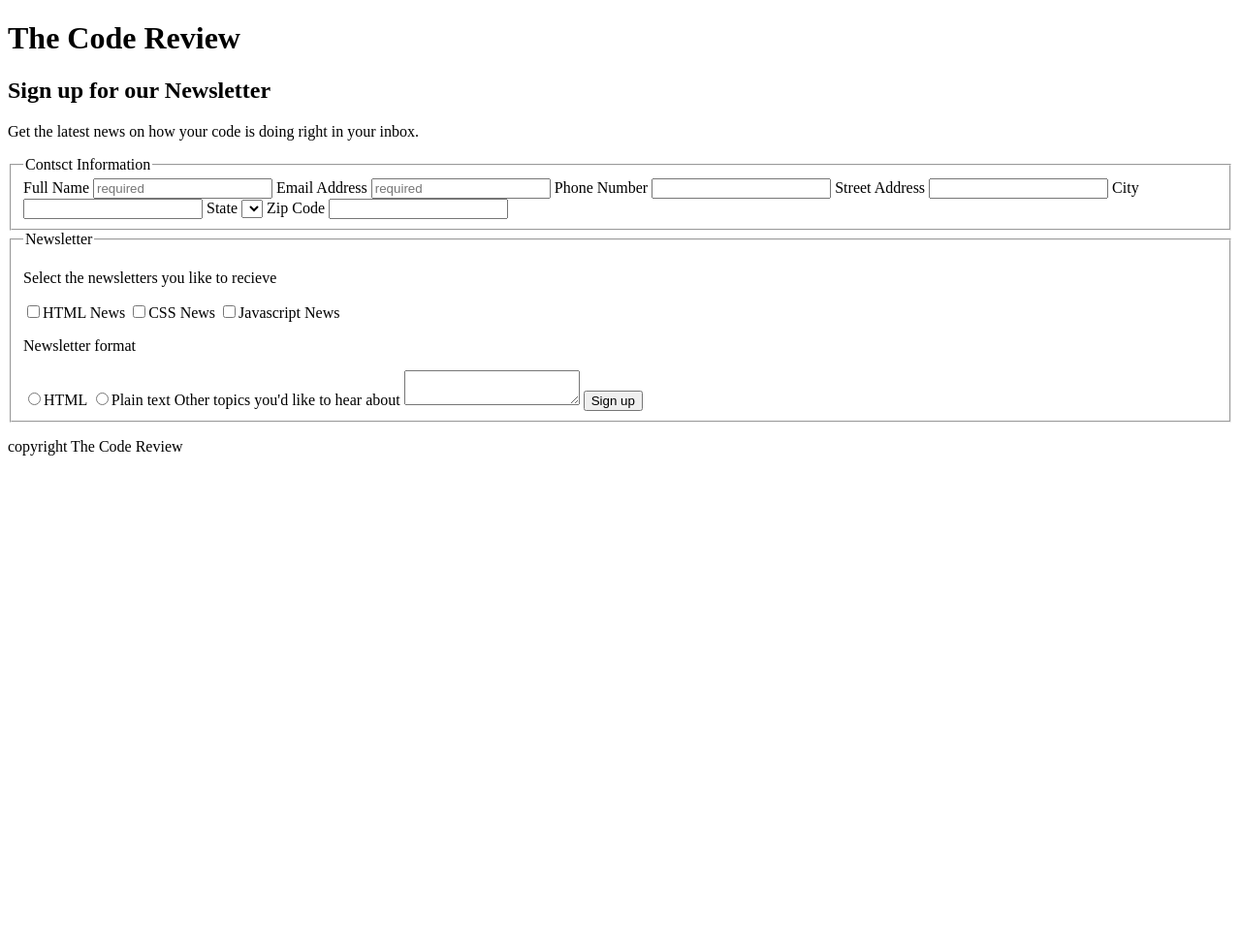
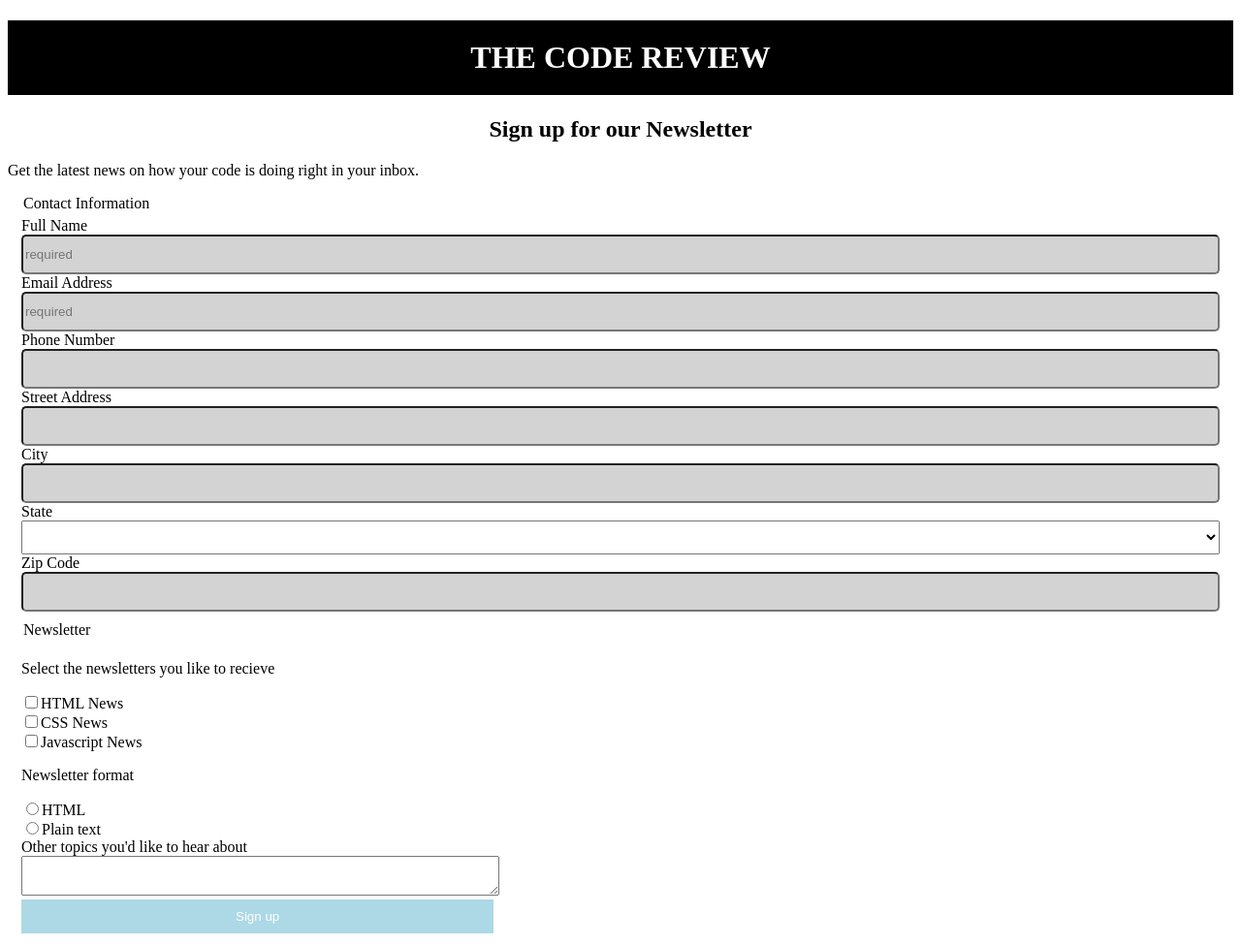
Before and after one commit to JadaGR/Techdegree-project-3, a plain HTML site: page index.html in a window 1280 px wide. Shown: the top 976 px of the page at 97% size. Before the commit the page ends 800 px from the top, so only its background shows below. Drawn offline with Linux system fonts and the light colour scheme.

Commit message:
made changes

```diff
--- a/css/styles.css
+++ b/css/styles.css
@@ -0,0 +1,56 @@
+h1 {
+    background-color: black;
+    color: white;
+    text-transform: uppercase;
+    padding: 20px;
+    text-align:  center;
+
+}
+
+h2 {
+    text-align: center;
+
+
+}
+
+form,
+.contact {
+    display: flex;
+    border: none;
+    flex-wrap: wrap;
+    width: 100%;
+
+
+
+}
+
+.newsletter {
+    border: none;
+    display: inline-block;
+
+}
+
+
+
+input {
+    border-radius: 5px;
+    background-color: lightgrey;
+
+}
+
+[name^="user_"] {
+
+    width:100%;
+    height: 35px;
+}
+
+
+
+button {
+   background-color: lightblue;
+   padding: 10px;
+   width: 100%;
+   color: white;
+   border: none;
+
+}
--- a/index.html
+++ b/index.html
@@ -3,6 +3,7 @@
 <head>
     <meta charset="UTF-8">
     <meta name="viewport" content="width=device-width, initial-scale=1.0" >
+    <link rel="stylesheet" href="css/styles.css" >
 </head>
 <body>
     <h1>The Code Review </h1>
@@ -10,8 +11,9 @@
         <p>Get the latest news on how your code is doing right in your inbox.</p>
 
    <form>
-       <fieldset>
-        <legend>Contsct Information</legend>
+       <fieldset class="contact">
+        <legend>Contact Information</legend>
+
         <label for="name">Full Name</label>
         <input type="text" id="name" name="user_name" placeholder="required">
 
@@ -34,19 +36,20 @@
         <input type="text" id="zip" name="user_zip">
 
        </fieldset>
-       <fieldset>
+       <fieldset class="newsletter">
 
         <legend>Newsletter</legend>
+
         <p>Select the newsletters you like to recieve</p>
 
 
-        <input type="checkbox" id="html" value="interest_html" name="user_interest"><label for="html">HTML News</label>
-        <input type="checkbox" id="css" value="interest_css" name="user_interest"><label for="css">CSS News</label>
-        <input type="checkbox" id="javascript" value="interest_javascript" name="user_interest"><label for="javascript">Javascript News</label>
+        <input type="checkbox" id="html" value="interest_html" name="interest"><label for="html">HTML News</label><br>
+        <input type="checkbox" id="css" value="interest_css" name="interest"><label for="css">CSS News</label><br>
+        <input type="checkbox" id="javascript" value="interest_javascript" name="interest"><label for="javascript">Javascript News</label><br>
 
         <p>Newsletter format</p>
-        <input type="radio" id="format_option" value="format_html" name="format_choice"><label for="format_html">HTML</label>
-        <input type="radio" id="format_option2" value="format_text" name="format_choice"><label for="format_text">Plain text</label>
+        <input type="radio" id="format_option" value="format_html" name="format_choice"><label for="format_html">HTML</label><br>
+        <input type="radio" id="format_option2" value="format_text" name="format_choice"><label for="format_text">Plain text</label><br>
 
         <label for="topics">Other topics you'd like to hear about</label>
         <textarea  id="topics" name="user_topics" ></textarea>
```
